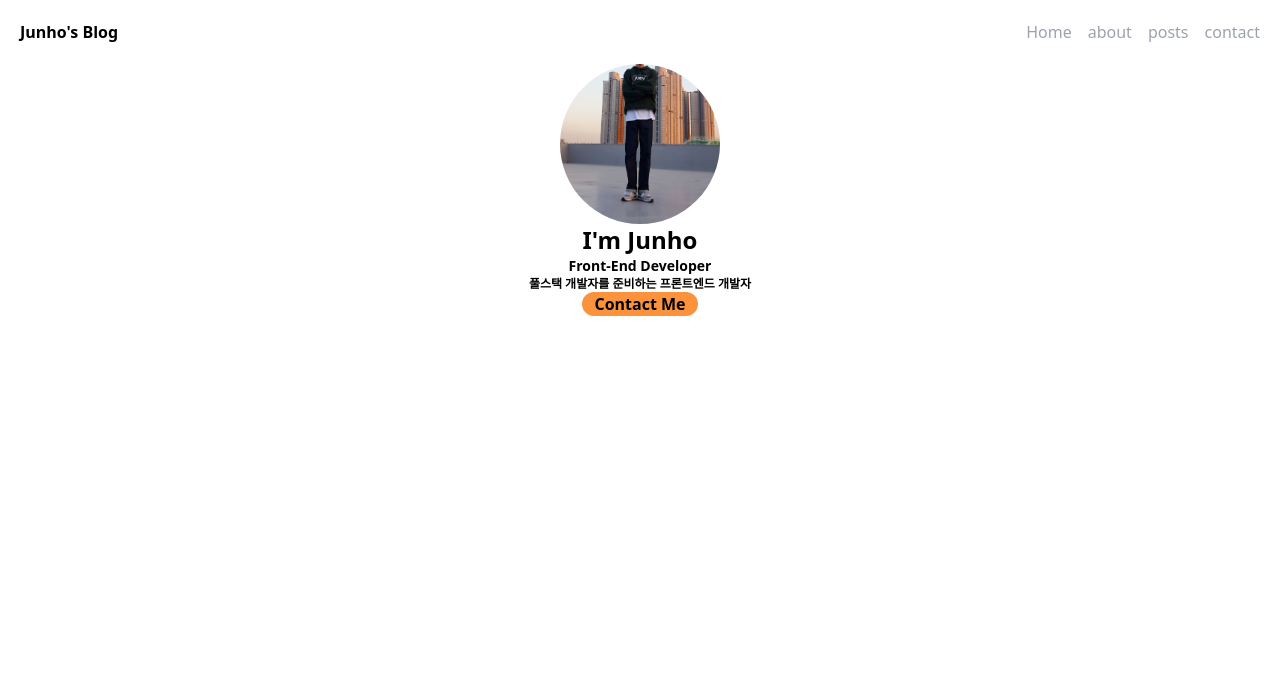
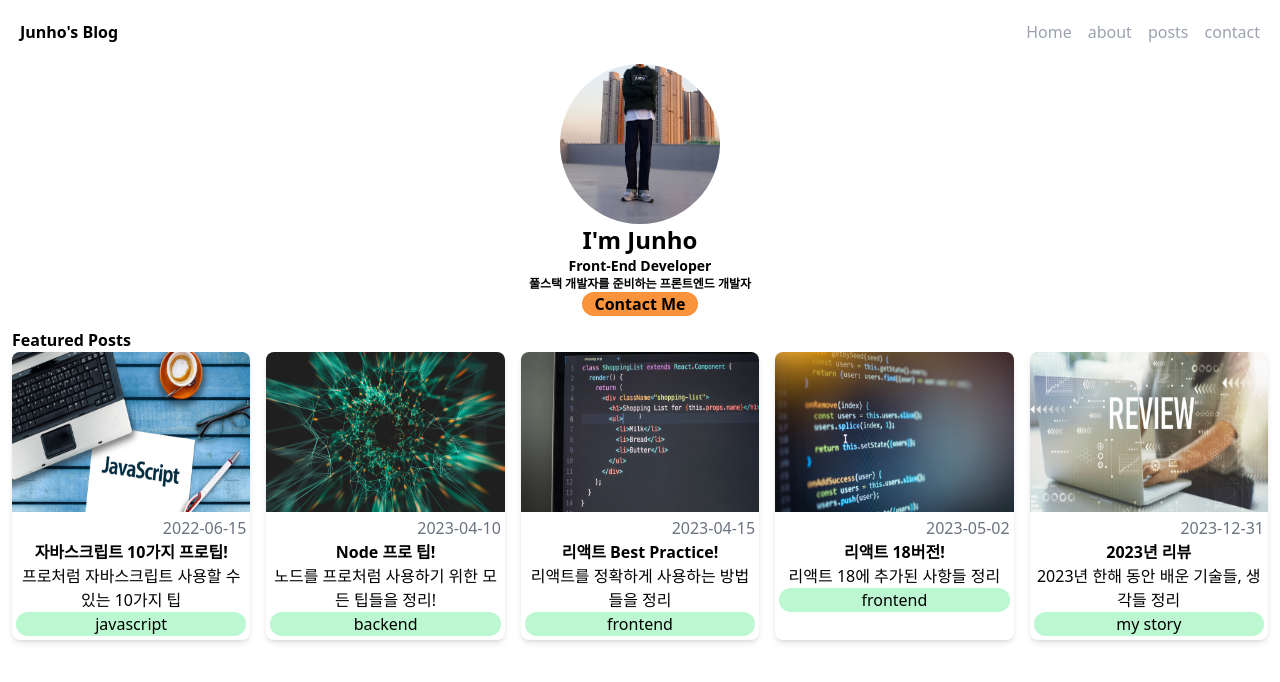
Before and after one commit to JunhOpportunity/JH-Blog, a Next.js app: page / in a window 1280 px wide. Shown: the top 682 px of the page. Built offline with nearby package versions, Linux system fonts and the light colour scheme.

Commit message:
Add featured posts

```diff
--- a/package.json
+++ b/package.json
@@ -19,6 +19,7 @@
     "postcss": "8.4.23",
     "react": "18.2.0",
     "react-dom": "18.2.0",
+    "react-multi-carousel": "^2.8.3",
     "tailwindcss": "3.3.1",
     "typescript": "5.0.4"
   }
--- a/src/app/page.tsx
+++ b/src/app/page.tsx
@@ -2,6 +2,7 @@ import Image from "next/image";
 import { Inter } from "next/font/google";
 import profileImage from "../../public/images/profile.png";
 import Link from "next/link";
+import data from "../../data/posts.json";
 
 const inter = Inter({ subsets: ["latin"] });
 
@@ -9,11 +10,59 @@ export default function Home() {
   return (
     <>
       <div className="flex flex-col items-center">
-        <Image src={profileImage} className="w-40 h-40 rounded-full" alt="image" />
+        <Image
+          src={profileImage}
+          className="w-40 h-40 rounded-full"
+          alt="image"
+        />
         <h1 className="font-bold text-2xl">I'm Junho</h1>
         <h2 className="font-bold text-sm">Front-End Developer</h2>
-        <h3 className="font-bold text-xs">풀스택 개발자를 준비하는 프론트엔드 개발자</h3>
-        <Link href="contact" className="rounded-full bg-orange-400 px-3 font-bold">Contact Me</Link>
+        <h3 className="font-bold text-xs">
+          풀스택 개발자를 준비하는 프론트엔드 개발자
+        </h3>
+        <Link
+          href="contact"
+          className="rounded-full bg-orange-400 px-3 font-bold"
+        >
+          Contact Me
+        </Link>
+      </div>
+      <div className="p-3">
+        <h1 className="font-bold">Featured Posts</h1>
+        <div className="grid gap-4 grid-cols-1 sm:grid-cols-2 md:grid-cols-3 lg:grid-cols-4 xl:grid-cols-5 2xl:grid-cols-5">
+          {data.map((postData) =>
+            postData.featured ? (
+              <>
+                <Link
+                  href={`/posts/${postData.path}`}
+                  className="ease-in duration-300 hover:scale-105 flex flex-col text-center rounded-lg shadow-md shadow-black-100"
+                >
+                  <div className="relative w-full h-40">
+                    <Image
+                      className="rounded-t-lg"
+                      src={`/images/posts/${postData.path}.png`}
+                      alt={`${postData.path}`}
+                      fill
+                    />
+                  </div>
+
+                  <div className="p-1">
+                    <h1 className="text-right text-gray-500">
+                      {postData.date}
+                    </h1>
+                    <h1 className="font-bold">{postData.title}</h1>
+                    <h1>{postData.description}</h1>
+                    <h1 className="rounded-full bg-green-200 px-1 font-light">
+                      {postData.category}
+                    </h1>
+                  </div>
+                </Link>
+              </>
+            ) : (
+              <></>
+            )
+          )}
+        </div>
       </div>
     </>
   );
--- a/tailwind.config.js
+++ b/tailwind.config.js
@@ -6,6 +6,22 @@ module.exports = {
     './src/app/**/*.{js,ts,jsx,tsx,mdx}',
   ],
   theme: {
+    screens: {
+      'sm': {'min': '640px', 'max': '767px'},
+      // => @media (min-width: 640px and max-width: 767px) { ... }
+
+      'md': {'min': '768px', 'max': '1023px'},
+      // => @media (min-width: 768px and max-width: 1023px) { ... }
+
+      'lg': {'min': '1024px', 'max': '1279px'},
+      // => @media (min-width: 1024px and max-width: 1279px) { ... }
+
+      'xl': {'min': '1280px', 'max': '1535px'},
+      // => @media (min-width: 1280px and max-width: 1535px) { ... }
+
+      '2xl': {'min': '1536px'},
+      // => @media (min-width: 1536px) { ... }
+    },
     extend: {
       backgroundImage: {
         'gradient-radial': 'radial-gradient(var(--tw-gradient-stops))',
```
Also changed, not shown: 1 other file (tests, documents, lock files or other folders).
